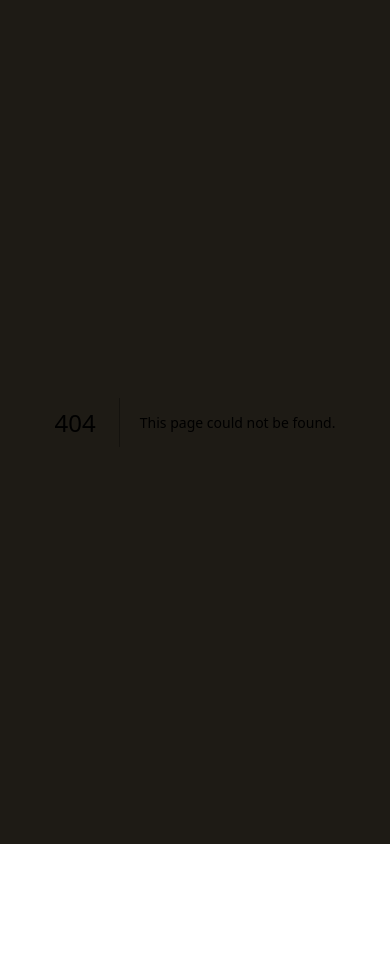
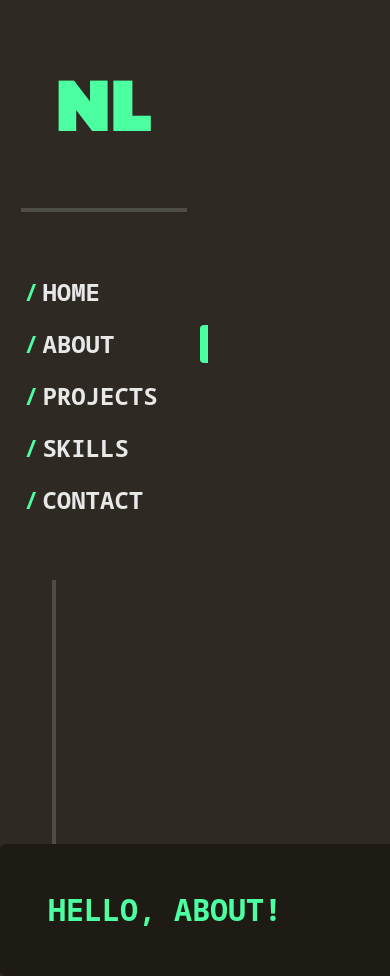
Before and after one commit to hexiro/hexiro.me, a Next.js app: page /about in a window 390 px wide. Before the commit this address had no page. Before the commit the page ends 844 px from the top, so only its background shows below. Built offline with nearby package versions, Linux system fonts and the light colour scheme.

Commit message:
complete navbar (non-responsive)

```diff
--- a/src/commons/config.ts
+++ b/src/commons/config.ts
@@ -15,3 +15,33 @@ export const GITHUB_TOKEN = process.env.GITHUB_TOKEN ?? "";
 export const TMDB_V3_TOKEN = process.env.TMDB_V3_TOKEN ?? "";
 export const TMDB_V4_TOKEN = process.env.TMDB_V4_TOKEN ?? "";
 export const TMDB_ACCOUNT_ID = process.env.TMDB_ACCOUNT_ID ?? "";
+
+export interface INavRoute {
+    name: string;
+    path: string;
+}
+
+export type INavRouteName = (typeof NAV_ROUTES)[number]["name"];
+
+export const NAV_ROUTES = [
+    {
+        name: "Home",
+        path: "/",
+    },
+    {
+        name: "About",
+        path: "/about",
+    },
+    {
+        name: "Projects",
+        path: "/projects",
+    },
+    {
+        name: "Skills",
+        path: "/skills",
+    },
+    {
+        name: "Contact",
+        path: "/contact",
+    },
+] as const satisfies readonly INavRoute[];
--- a/src/components/layout/Divider.tsx
+++ b/src/components/layout/Divider.tsx
@@ -1,54 +1,11 @@
-// import { styled } from "@/theme";
+import clsx from "clsx";
 
-// const Divider = styled("hr", {
-//     display: "block",
-//     borderRadius: "$max",
+const commonStyles = "border-background-accent border-2 border-solid";
 
-//     defaultVariants: {
-//         orientation: "horizontal",
-//         size: 1,
-//         margin: 10,
-//     },
+export function HorizontalDivider({ className }: { className?: string }) {
+    return <hr className={clsx(commonStyles, "divide-y h-0", className)} />;
+}
 
-//     variants: {
-//         orientation: {
-//             horizontal: {
-//                 width: "100%",
-//                 borderBottom: "$$size solid $lighten-10",
-//                 marginY: "$$margin",
-//             },
-//             vertical: {
-//                 height: "100%",
-//                 borderRight: "$$size solid $lighten-10",
-//                 marginX: "$$margin",
-//             },
-//         },
-//         size: {
-//             1: {
-//                 $$size: "1px",
-//             },
-//             2: {
-//                 $$size: "2px",
-//             },
-//         },
-//         margin: {
-//             4: {
-//                 $$margin: "4px",
-//             },
-//             8: {
-//                 $$margin: "8px",
-//             },
-//             10: {
-//                 $$margin: "10px",
-//             },
-//             12: {
-//                 $$margin: "12px",
-//             },
-//             16: {
-//                 $$margin: "16px",
-//             },
-//         },
-//     },
-// });
-
-export {};
+export function VerticalDivider({ className }: { className?: string }) {
+    return <hr className={clsx(commonStyles, "divide-x w-0", className)} />;
+}
--- a/src/pages/_app.tsx
+++ b/src/pages/_app.tsx
@@ -1,9 +1,17 @@
 import type { AppProps } from "next/app";
 import { Golos_Text as GolosText, Noto_Sans_Mono as NotoSansMono } from "next/font/google";
+import Link from "next/link";
+import { useCallback, useEffect, useState } from "react";
+
+import type { INavRouteName } from "@/commons/config";
+import { NAV_ROUTES } from "@/commons/config";
+
+import { HorizontalDivider, VerticalDivider } from "@/components/layout/Divider";
 
 import "@/styles/globals.css";
 
 import clsx from "clsx";
+import { motion } from "framer-motion";
 
 const sansSerifFont = GolosText({
     weight: "variable",
@@ -24,15 +32,57 @@ const monospaceFont = NotoSansMono({
 });
 
 export default function App({ Component, pageProps, router }: AppProps) {
+    const findSelectedRouteName = useCallback(
+        () => NAV_ROUTES.find(({ path }) => path === router.pathname)?.name ?? null,
+        [router.pathname]
+    );
+
+    const [selectedRouteName, setSelectedRouteName] = useState<INavRouteName | null>(
+        findSelectedRouteName()
+    );
+
+    const isSelected = (name: INavRouteName) => name === selectedRouteName;
+
+    useEffect(() => {
+        setSelectedRouteName(findSelectedRouteName());
+    }, [findSelectedRouteName, router.pathname]);
+
     return (
-        <main
+        <div
             className={clsx(
                 sansSerifFont.variable,
                 monospaceFont.variable,
-                "bg-background relative flex flex-col min-h-screen min-w-screen h-full w-full"
+                "bg-background-secondary relative flex flex-col md:flex-row min-h-screen min-w-screen h-full w-full"
             )}
         >
-            <Component key={router.pathname} {...pageProps} />
-        </main>
+            <nav className="w-52 h-screen">
+                <div className="w-full h-52 p-6 flex justify-center items-center">
+                    <h2>NL</h2>
+                </div>
+                <HorizontalDivider className="w-[80%] mx-auto" />
+                <div className="w-full p-6 pr-0 flex flex-col">
+                    <ul className="my-5">
+                        {NAV_ROUTES.map(({ name, path }) => (
+                            <li key={name} className="my-5 text-2xl relative">
+                                <Link href={path} className="text-off-white">
+                                    <span className="text-green mr-1">/</span>
+                                    {name}
+                                </Link>
+                                {isSelected(name) && (
+                                    <motion.div
+                                        layoutId="selected-route-indicator"
+                                        className="absolute right-0 top-[-10%] w-2 h-[120%] bg-green rounded-l-[4px]"
+                                    />
+                                )}
+                            </li>
+                        ))}
+                    </ul>
+                </div>
+                <VerticalDivider className="ml-[25%] h-72" />
+            </nav>
+            <main className="bg-background p-12 flex-grow rounded-l-md md:rounded-t-md ">
+                <Component key={router.pathname} {...pageProps} />
+            </main>
+        </div>
     );
 }
--- /dev/null
+++ b/src/pages/about.tsx
@@ -0,0 +1,3 @@
+export default function AboutPage() {
+    return <h1 className="text-3xl font-black font-mono text-green">Hello, About!</h1>;
+}
--- /dev/null
+++ b/src/pages/contact.tsx
@@ -0,0 +1,3 @@
+export default function ContactPage() {
+    return <h1 className="text-3xl font-black font-mono text-green">Hello, Contact!</h1>;
+}
--- a/src/pages/index.tsx
+++ b/src/pages/index.tsx
@@ -1,3 +1,3 @@
-export default function Page() {
-    return <h1 className="text-3xl font-black font-mono text-green">Hello, Next.js!</h1>;
+export default function HomePage() {
+    return <h1 className="text-3xl font-black font-mono text-green">Hello, Home!</h1>;
 }
--- /dev/null
+++ b/src/pages/projects.tsx
@@ -0,0 +1,3 @@
+export default function ProjectsPage() {
+    return <h1 className="text-3xl font-black font-mono text-green">Hello, Projects!</h1>;
+}
--- /dev/null
+++ b/src/pages/skills.tsx
@@ -0,0 +1,3 @@
+export default function SkillsPage() {
+    return <h1 className="text-3xl font-black font-mono text-green">Hello, Skills!</h1>;
+}
--- a/src/styles/globals.css
+++ b/src/styles/globals.css
@@ -13,4 +13,36 @@
     ::-webkit-scrollbar-thumb {
         background-color: "rgba(0, 0, 0, 0.35)";
     }
+
+    * {
+        @apply uppercase;
+    }
+
+    body {
+        @apply font-sans;
+    }
+
+    li, a, p {
+        @apply font-extrabold;
+        @apply font-mono;
+    }
+
+    h1,
+    h2,
+    h3,
+    h4,
+    h5,
+    h6 {
+        @apply font-black;
+        @apply font-sans;
+        @apply text-green;
+    }
+
+
+    h1 {
+        @apply text-4xl;
+    }
+    h2 {
+        @apply text-7xl;
+    }
 }
--- a/tailwind.config.js
+++ b/tailwind.config.js
@@ -10,16 +10,15 @@ module.exports = {
             colors: {
                 transparent: "transparent",
                 current: "currentColor",
-                green: "#4BFF9F",
-                "off-white": "#E8E8E8",
-                text: "#CACECA",
-                subtitle: "E4EBE0",
+                green: "hsla(148, 100%, 65%, 1)",
+                "off-white": "hsla(0, 0%, 91%, 1)",
+                text: "hsla(119, 5%, 80%, 1)",
+                subtitle: "hsla(100, 20%, 90%, 1)",
                 background: {
-                    DEFAULT: "#1E1B15",
-                    secondary: "#2E2A24",
-                    sidebar: "#2A2722",
-                    accent: "#4E4D44",
-                    "light-accent": "#3C362B",
+                    DEFAULT: "hsla(37, 18%, 10%, 1)",
+                    secondary: "hsla(38, 13%, 16%, 1)",
+                    accent: "hsla(54, 7%, 29%, 1)",
+                    "light-accent": "hsla(40, 17%, 20%, 1)",
                 },
             },
             // lineHeight: {
```
